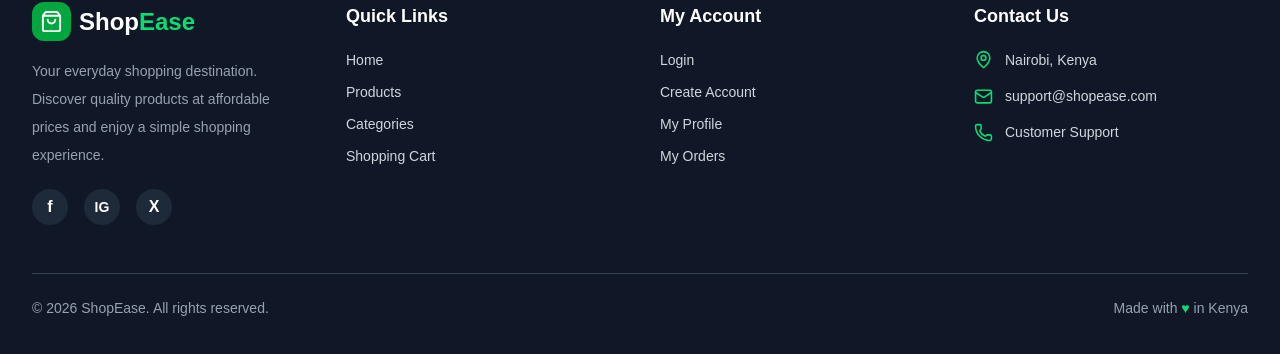
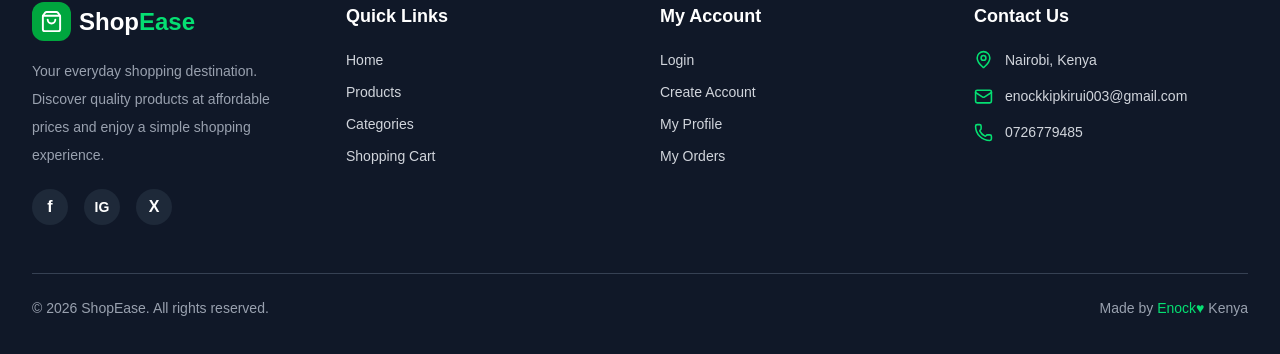
Before and after one commit to enocklan/ShopEase-Multi-Category-E-commerce-Web-Application, a React (Vite) app: page / in a window 1280 px wide. Shown: the part 1668-2022 px from the top of the page. Built offline with nearby package versions, Linux system fonts and the light colour scheme; no server answers; the database is empty.

Commit message:
updated foooter section-contacts

```diff
--- a/src/components/layout/Footer.jsx
+++ b/src/components/layout/Footer.jsx
@@ -142,16 +142,16 @@ const Footer = () => {
               <li className="flex items-center gap-3">
                 <Mail size={19} className="shrink-0 text-green-400" />
                 <a
-                  href="mailto:support@shopease.com"
+                  href="mailto:enockkipkirui003@gmail.com"
                   className="transition hover:text-green-400"
                 >
-                  support@shopease.com
+                  enockkipkirui003@gmail.com
                 </a>
               </li>
 
               <li className="flex items-center gap-3">
                 <Phone size={19} className="shrink-0 text-green-400" />
-                <span>Customer Support</span>
+                <span>0726779485</span>
               </li>
             </ul>
           </div>
@@ -164,7 +164,7 @@ const Footer = () => {
           </p>
 
           <p className="text-gray-400">
-            Made with <span className="text-green-400">♥</span> in Kenya
+            Made by <span className="text-green-400">Enock♥</span> Kenya
           </p>
         </div>
 
```
